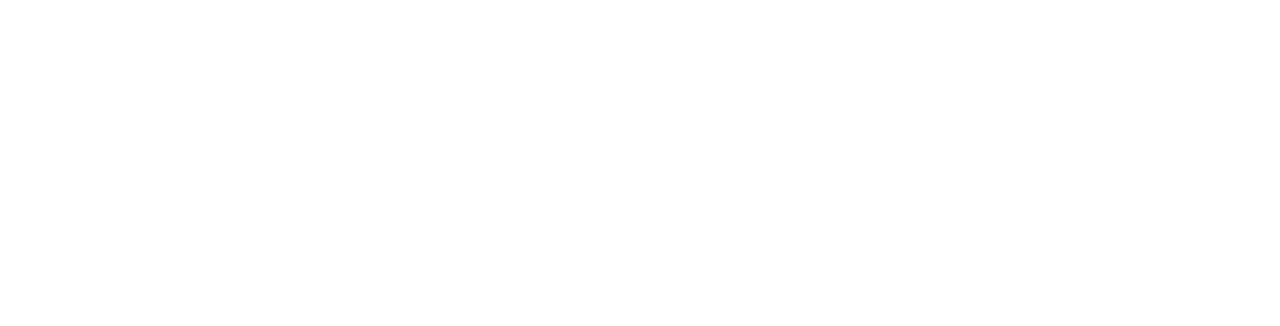
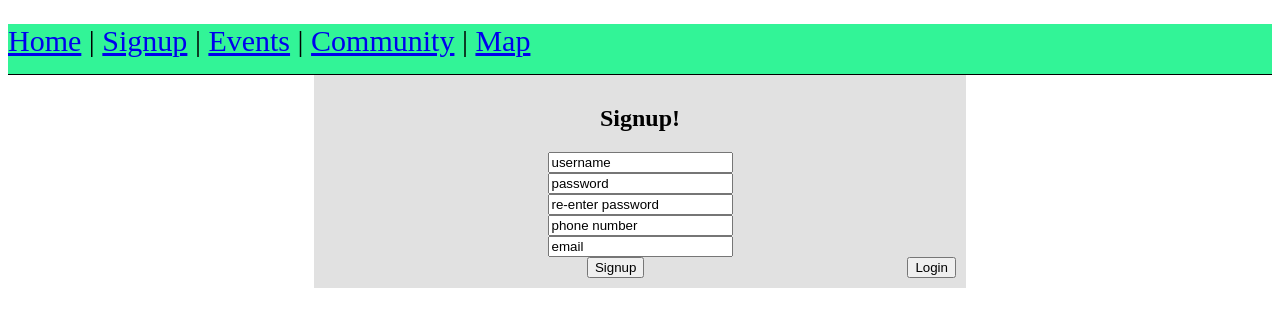
Before and after one commit to cis350/project-communitymap, a React (Create React App) app in the folder web-app/: page /signup in a window 1280 px wide. Before the commit this address had no page. Shown: the top 326 px of the page. Built offline with nearby package versions, Linux system fonts and the light colour scheme.

Commit message:
added local storage

```diff
--- a/web-app/src/App.css
+++ b/web-app/src/App.css
@@ -53,8 +53,8 @@
   text-align: center;
 }
 
-p.signup {
-  text-align: right;
+button.signup {
+  float: right
 }
 
 .flex-container {
--- a/web-app/src/App.js
+++ b/web-app/src/App.js
@@ -1,35 +1,49 @@
-import logo from './logo.svg';
+// import logo from './logo.svg';
 import './App.css';
-import { Link, Outlet} from "react-router-dom";
+import { Link, Outlet, useNavigate } from "react-router-dom";
+import { React, useState } from 'react';
+
+import {
+  initLocalStorage,
+  getCommunityMember,
+} from './modules/storage';
+
 
 function App() {
-  function handleOnChange() {
+  const [username, setUsername] = useState("username");
+  const [password, setPassword] = useState("password");
+  const [errorMessage, setErrorMessage] = useState('');
+  let navigate = useNavigate();
 
+  //move to the home page with a log in
+  const handleLogin = (member) =>{
+    let path = `/home`;
+    navigate(path);
   }
 
   function handleStart() {
+    try {
+      setErrorMessage('');
+      //gets the message from local storage
+      const member = getCommunityMember(username, password);
+      console.log(member);
+      handleLogin(member);
+    } catch(e) {
+      console.log(e.message);
+      setErrorMessage(e.message);
+    }
+  }
 
+  const handleSignup = () =>{
+    initLocalStorage();
+    let path = `/signup`;
+    navigate(path);
   }
 
   return (
     <div className="App">
-      {/* <header className="App-header">
-        <img src={logo} className="App-logo" alt="logo" />
-        <p>
-          Edit <code>src/App.js</code> and save to reload.
-        </p>
-        <a
-          className="App-link"
-          href="https://reactjs.org"
-          target="_blank"
-          rel="noopener noreferrer"
-        >
-          Learn React
-        </a>
-        <p>Hello</p>
-      </header> */}
       <div>
-        <nav class="navBar"
+        <nav className="navBar"
           style={{
             borderBottom: "solid 1px",
             paddingBottom: "1rem",
@@ -44,16 +58,27 @@
       </div>
       <div className='center'>
         <h2>Welcome!</h2>
+        <form>
+          <div>
+            <input
+              type="text"
+              value={username}
+              onChange={(e) => setUsername(e.target.value)}
+            />
+          </div>
+          <div>
+            <input
+              type="text"
+              value={password}
+              onChange={(e) => setPassword(e.target.value)}
+            />
+          </div>
+        </form>
         <div>
-          <input type="text" onChange={handleOnChange} data-testid="username-input" value="username"/>
+          {errorMessage && (<p className="error"> {errorMessage} </p>)}
+          <button type="logIn" onClick={handleStart}>Log In</button>
+          <button className='signup' type="logIn" onClick={handleSignup}>Signup</button>
         </div>
-        <div>
-          <input type="text" onChange={handleOnChange} data-testid="username-input" value="password"/>
-        </div>
-        <div>
-          <button type="logIn" onClick={handleStart}>Log In</button>
-        </div>
-        <p className='signup'> Signup </p>
       </div>
     </div>
   );
--- a/web-app/src/index.js
+++ b/web-app/src/index.js
@@ -1,6 +1,7 @@
 import React from 'react';
 import ReactDOM from 'react-dom';
 import { render } from "react-dom";
+import { createRoot } from "react-dom/client";
 import SimpleMap from './SimpleMap';
 import App from './App';
 import { BrowserRouter, Routes, Route } from "react-router-dom";
@@ -8,8 +9,10 @@
 import Community from './routes/Community'
 import Home from './routes/Home'
 import Events from './routes/Events'
+import Signup from './routes/Signup'
 //import './styles.css';
 const locations = require('./users.json');
+
 
 // function App() {
 //   return (
@@ -21,7 +24,9 @@
 // }
 
 const rootElement = document.getElementById("root");
-render(
+const root = createRoot(rootElement);
+
+root.render(
   <BrowserRouter>
     <Routes>
       <Route path="/" element={<App />}/>
@@ -29,7 +34,7 @@
       <Route path="map" element={<Map />} />
       <Route path="home" element={<Home />} />
       <Route path="events" element={<Events />} />
+      <Route path="signup" element={<Signup />} />
     </Routes>
   </BrowserRouter>,
-  rootElement
 );
--- /dev/null
+++ b/web-app/src/modules/storage.js
@@ -0,0 +1,52 @@
+function initLocalStorage() {
+  if (!localStorage.getItem('community')) {
+    localStorage.setItem('community', JSON.stringify([]));
+  }
+}
+
+/**
+ *
+ * @param {*} member
+ * @param username
+ * @param password
+ * @param email
+ * @param phoneNumber
+ */
+
+function isValid(member) {
+  if(member.password !== member.re_password)
+    throw new Error('passwords dont match');
+  if(!(/^\d+$/.test(member.phone)))
+    throw new Error('not a valid phone number');
+  if((member.username.match(/^[0-9A-Za-z]+$/) === null))
+    throw new Error('not a valid username');
+  if(!member.email.includes('@'))
+    throw new Error('not a valid email');
+}
+
+function addCommunityMember(member) {
+  isValid(member);
+  const l = JSON.parse(localStorage.getItem('community'));
+  if(l.some((element) => element.username === member.username))
+    throw new Error('username already exists');
+  l.push(member);
+  localStorage.setItem('community', JSON.stringify(l));
+}
+
+function getCommunityMember(username, password) {
+  const l = JSON.parse(localStorage.getItem('community'));
+  try {
+    const member = l.find((element) => element.username === username);
+    if(password !== member.password)
+      throw new Error('password does not match');
+    return member;
+  } catch (e) {
+    throw new Error('username/password combination does not exist, please sign up');
+  }
+}
+
+module.exports = {
+  initLocalStorage,
+  addCommunityMember,
+  getCommunityMember,
+};
--- a/web-app/src/routes/Community.js
+++ b/web-app/src/routes/Community.js
@@ -1,4 +1,4 @@
-import { Link, Outlet} from "react-router-dom";
+import { Link } from "react-router-dom";
 import '../App.css'
 
 export default function Community() {
--- a/web-app/src/routes/Events.js
+++ b/web-app/src/routes/Events.js
@@ -1,4 +1,4 @@
-import { Link, Outlet} from "react-router-dom";
+import { Link } from "react-router-dom";
 import '../App.css'
 
 export default function Events() {
--- a/web-app/src/routes/Home.js
+++ b/web-app/src/routes/Home.js
@@ -1,11 +1,14 @@
-import { Link, Outlet} from "react-router-dom";
+import { Link } from "react-router-dom";
 import '../App.css'
 
-export default function Home() {
+export default function Home({ communityMember }) {
   // if user signed in
+  function handleAccountPage() {
+    console.log(communityMember);
+  }
   return (
     <main style={{ padding: "1rem 0" }}>
-          <nav class="navBar"
+        <nav className="navBar"
         style={{
           borderBottom: "solid 1px",
           paddingBottom: "1rem",
@@ -15,15 +18,15 @@
         <Link to="/events">Events</Link> |{" "}
         <Link to="/community">Community</Link> |{" "}
         <Link to="/map">Map</Link>
+        <button type="logIn" onClick={handleAccountPage}> hello </button>
       </nav>
       <h2>Welcome back User!</h2>
-        <div class="flex-container">
-
-            <div class="flex-child">
+      <div className="flex-container">
+          <div className="flex-child">
               <h2>Your Upcoming Events</h2>
           </div>
 
-            <div class="flex-child">
+          <div className="flex-child">
               <h2>Google Map</h2>
           </div>
 
--- a/web-app/src/routes/Map.js
+++ b/web-app/src/routes/Map.js
@@ -1,4 +1,4 @@
-import { Link, Outlet} from "react-router-dom";
+import { Link } from "react-router-dom";
 import '../App.css'
 
 export default function Map() {
--- /dev/null
+++ b/web-app/src/routes/Signup.js
@@ -0,0 +1,101 @@
+import { Link, useNavigate } from "react-router-dom";
+import { React, useState } from 'react';
+import '../App.css'
+import {
+  addCommunityMember,
+} from '../modules/storage';
+
+export default function Signup() {
+  const [username, setUsername] = useState("username");
+  const [phone, setPhone] = useState("phone number");
+  const [password, setPassword] = useState("password");
+  const [re_password, setRePassword] = useState("re-enter password");
+  const [email, setEmail] = useState("email");
+  const [errorMessage, setErrorMessage] = useState('');
+
+
+  let navigate = useNavigate();
+  const handleLogin = () =>{
+    let path = `/`;
+    navigate(path);
+  }
+
+  function handleStart() {
+    try {
+      setErrorMessage('');
+      const communityMember = {
+        username:username,
+        password:password,
+        re_password:re_password,
+        phone:phone,
+        email:email,
+      };
+      addCommunityMember(communityMember);
+    } catch(e) {
+      console.log(e.message);
+      setErrorMessage(e.message);
+    }
+  }
+
+  return (
+    <main style={{ padding: "1rem 0" }}>
+      <nav className="navBar"
+        style={{
+          borderBottom: "solid 1px",
+          paddingBottom: "1rem",
+        }}
+      >
+        <Link to="/home">Home</Link> |{" "}
+        <Link to="/signup">Signup</Link> |{" "}
+        <Link to="/events">Events</Link> |{" "}
+        <Link to="/community">Community</Link> |{" "}
+        <Link to="/map">Map</Link>
+      </nav>
+      <div className='center'>
+        <h2>Signup!</h2>
+        <form>
+          <div>
+            <input
+              type="text"
+              value={username}
+              onChange={(e) => setUsername(e.target.value)}
+            />
+          </div>
+          <div>
+            <input
+              type="text"
+              value={password}
+              onChange={(e) => setPassword(e.target.value)}
+            />
+          </div>
+          <div>
+            <input
+              type="text"
+              value={re_password}
+              onChange={(e) => setRePassword(e.target.value)}
+            />
+          </div>
+          <div>
+            <input
+              type="text"
+              value={phone}
+              onChange={(e) => setPhone(e.target.value)}
+            />
+          </div>
+          <div>
+            <input
+              type="text"
+              value={email}
+              onChange={(e) => setEmail(e.target.value)}
+            />
+          </div>
+        </form>
+        <div>
+          {errorMessage && (<p className="error"> {errorMessage} </p>)}
+          <button type="logIn" onClick={handleStart}>Signup</button>
+          <button className='signup' type="logIn" onClick={handleLogin}>Login</button>
+        </div>
+      </div>
+    </main>
+  );
+}
```
Lines whose indentation alone changed are shown as unchanged.
